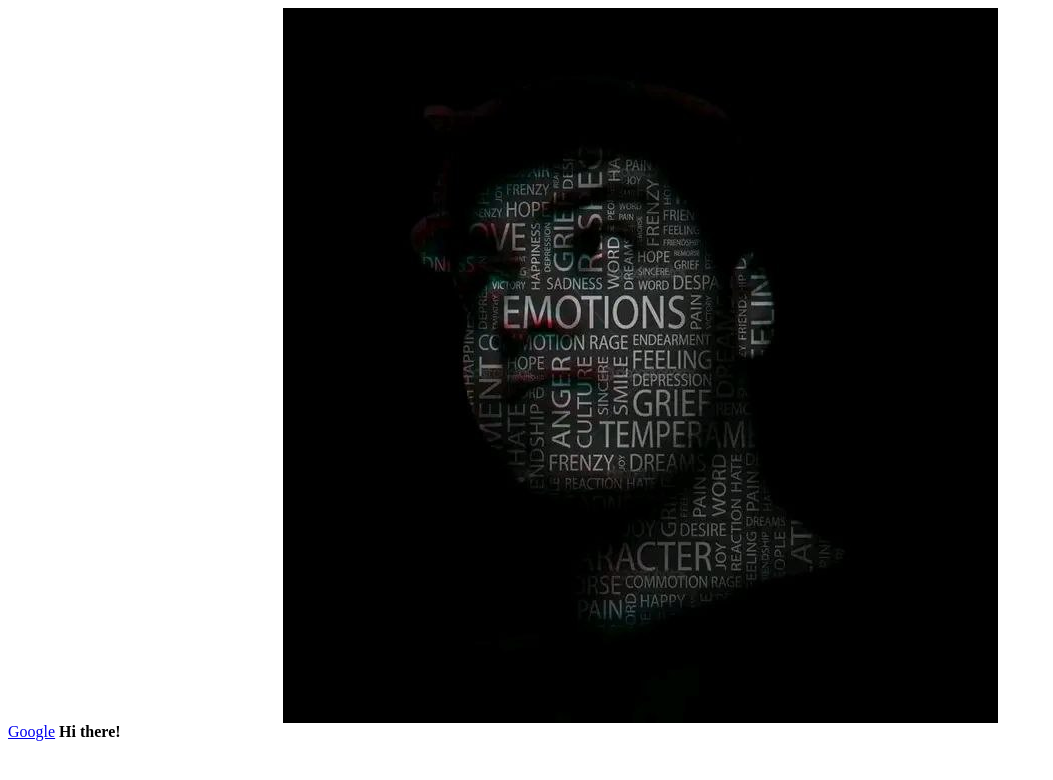
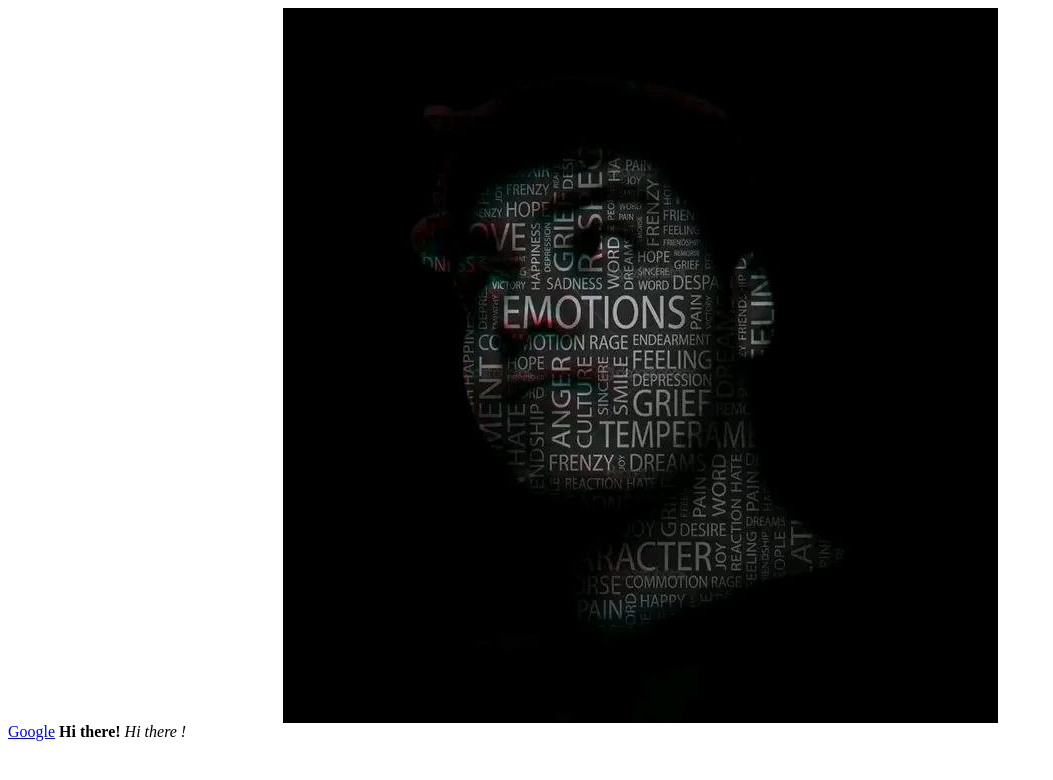
Before and after one commit to Pranto-Paul/html-basics, a plain HTML site: page index.html in a window 1280 px wide. Shown: the whole page, without its empty margins (0-1053 px from the left). Drawn offline with Linux system fonts and the light colour scheme.

Commit message:
use italic tags

```diff
--- a/index.html
+++ b/index.html
@@ -8,5 +8,6 @@
     </center>
     <a href="https://google.com" target="_blank">Google</a>
     <b>Hi there!</b>
+    <i>Hi there !</i>
   </body>
 </html>
```
